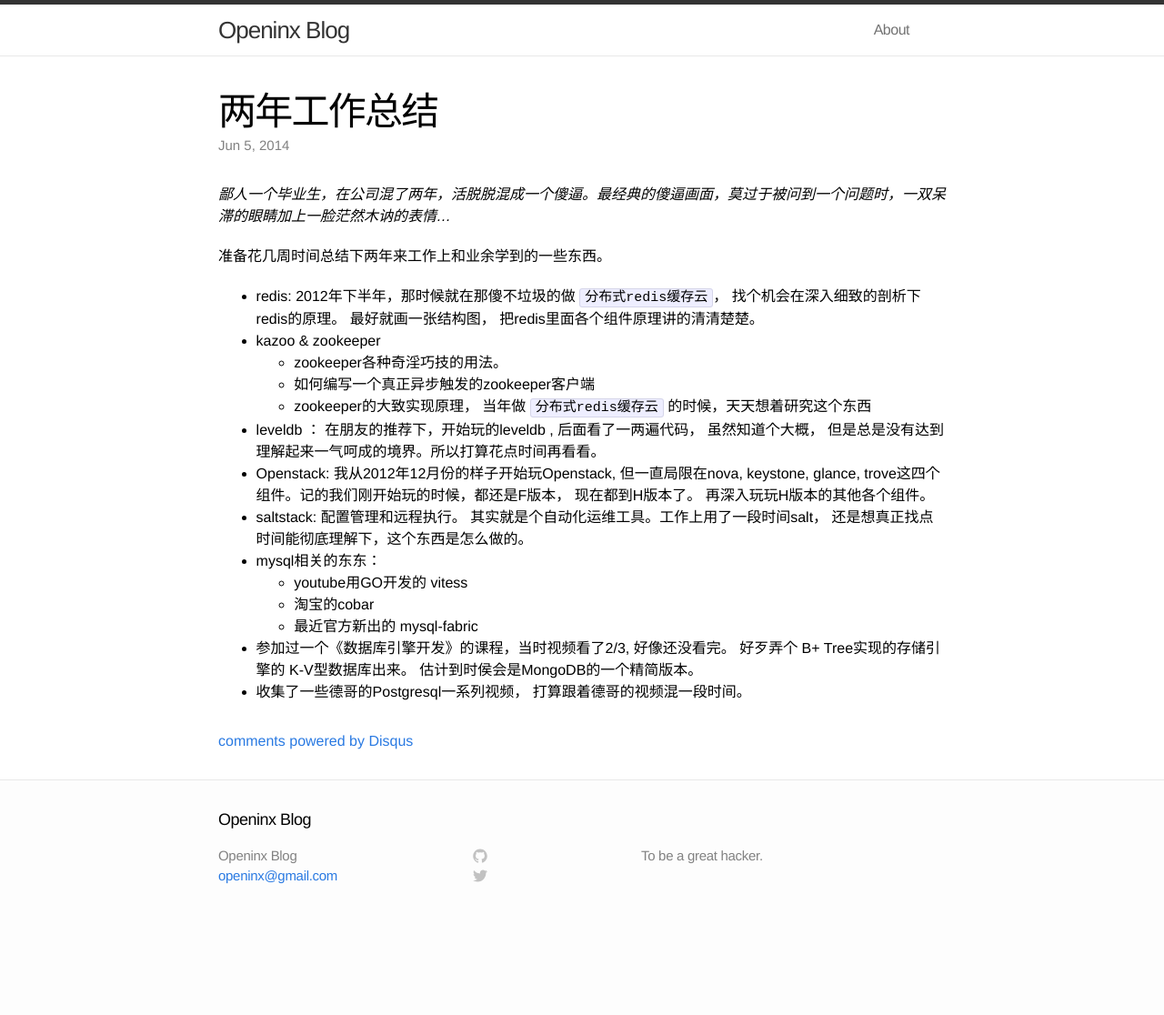
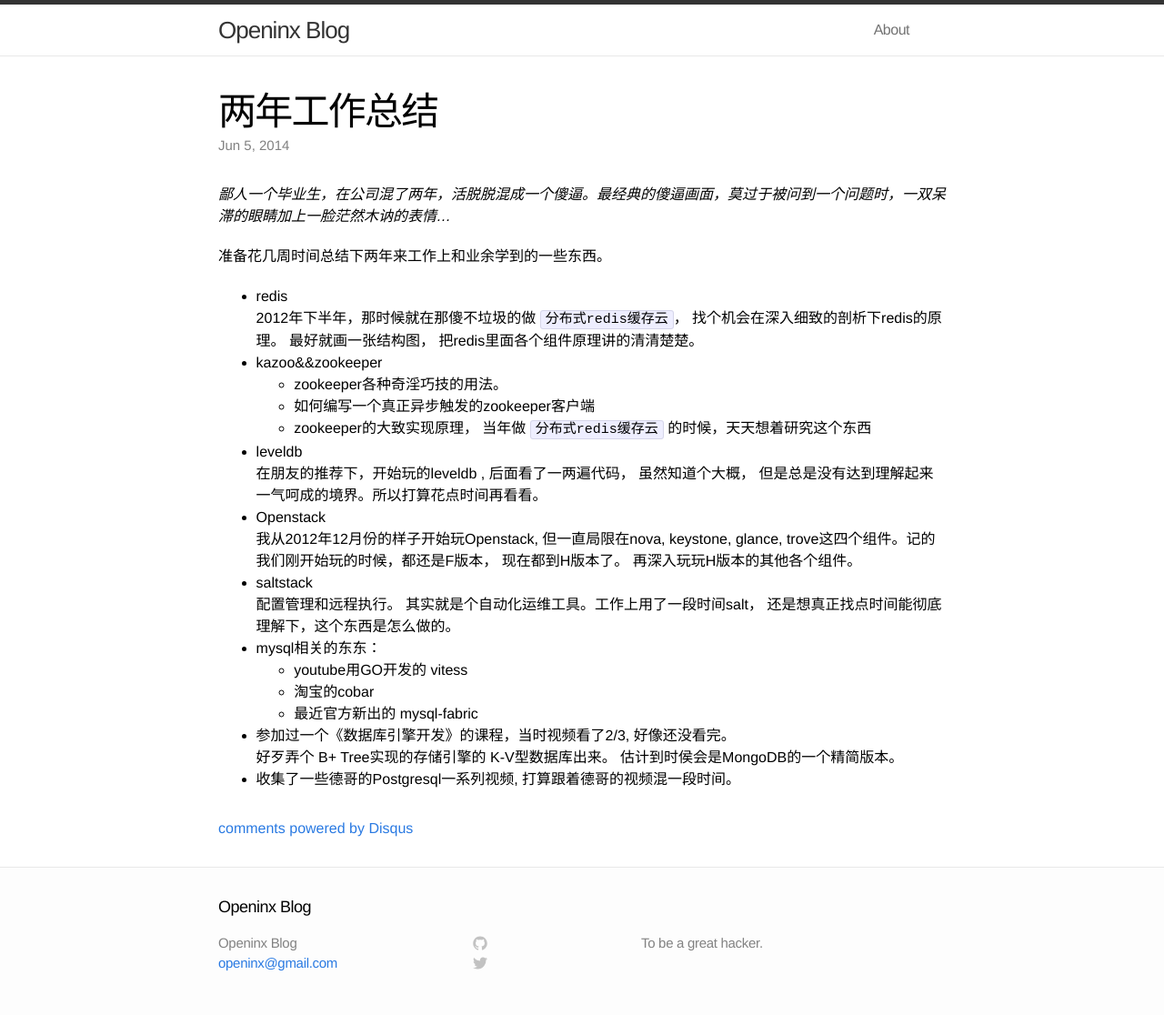
Before and after one commit to SteNicholas/openinx.github.io, a Jekyll site: the page built from _posts/2014-06-05-two-years-work-summarize.md, in a window 1280 px wide. Shown: the whole page at 91% size. Built offline with Jekyll 4.4.1, drawn with Linux system fonts in a browser that asks for light colours; comment, search, counter and statistics services are not loaded; before the commit the page ends 1020 px from its top, so only the background shows below that.

```diff
--- a/_posts/2014-06-05-two-years-work-summarize.md
+++ b/_posts/2014-06-05-two-years-work-summarize.md
@@ -10,19 +10,27 @@ _鄙人一个毕业生，在公司混了两年，活脱脱混成一个傻逼。
 
 准备花几周时间总结下两年来工作上和业余学到的一些东西。
 
-* redis: 2012年下半年，那时候就在那傻不垃圾的做 `分布式redis缓存云`， 找个机会在深入细致的剖析下redis的原理。 最好就画一张结构图， 把redis里面各个组件原理讲的清清楚楚。
+* redis
 
-* kazoo & zookeeper
+  2012年下半年，那时候就在那傻不垃圾的做 `分布式redis缓存云`， 找个机会在深入细致的剖析下redis的原理。 最好就画一张结构图， 把redis里面各个组件原理讲的清清楚楚。
+
+* kazoo&&zookeeper
 
   * zookeeper各种奇淫巧技的用法。
   * 如何编写一个真正异步触发的zookeeper客户端
   * zookeeper的大致实现原理， 当年做 `分布式redis缓存云` 的时候，天天想着研究这个东西
 
-* leveldb ： 在朋友的推荐下，开始玩的leveldb , 后面看了一两遍代码， 虽然知道个大概， 但是总是没有达到理解起来一气呵成的境界。所以打算花点时间再看看。
+* leveldb
 
-* Openstack:  我从2012年12月份的样子开始玩Openstack, 但一直局限在nova, keystone, glance, trove这四个组件。记的我们刚开始玩的时候，都还是F版本， 现在都到H版本了。 再深入玩玩H版本的其他各个组件。
+  在朋友的推荐下，开始玩的leveldb , 后面看了一两遍代码， 虽然知道个大概， 但是总是没有达到理解起来一气呵成的境界。所以打算花点时间再看看。
 
-* saltstack: 配置管理和远程执行。 其实就是个自动化运维工具。工作上用了一段时间salt， 还是想真正找点时间能彻底理解下，这个东西是怎么做的。
+* Openstack
+
+  我从2012年12月份的样子开始玩Openstack, 但一直局限在nova, keystone, glance, trove这四个组件。记的我们刚开始玩的时候，都还是F版本， 现在都到H版本了。 再深入玩玩H版本的其他各个组件。
+
+* saltstack
+
+  配置管理和远程执行。 其实就是个自动化运维工具。工作上用了一段时间salt， 还是想真正找点时间能彻底理解下，这个东西是怎么做的。
 
 * mysql相关的东东：
 
@@ -30,6 +38,8 @@ _鄙人一个毕业生，在公司混了两年，活脱脱混成一个傻逼。
   * 淘宝的cobar
   * 最近官方新出的 mysql-fabric
 
-* 参加过一个《数据库引擎开发》的课程，当时视频看了2/3, 好像还没看完。 好歹弄个 B+ Tree实现的存储引擎的 K-V型数据库出来。 估计到时侯会是MongoDB的一个精简版本。
+* 参加过一个《数据库引擎开发》的课程，当时视频看了2/3, 好像还没看完。
 
-* 收集了一些德哥的Postgresql一系列视频， 打算跟着德哥的视频混一段时间。
+  好歹弄个 B+ Tree实现的存储引擎的 K-V型数据库出来。 估计到时侯会是MongoDB的一个精简版本。
+
+* 收集了一些德哥的Postgresql一系列视频, 打算跟着德哥的视频混一段时间。
```
